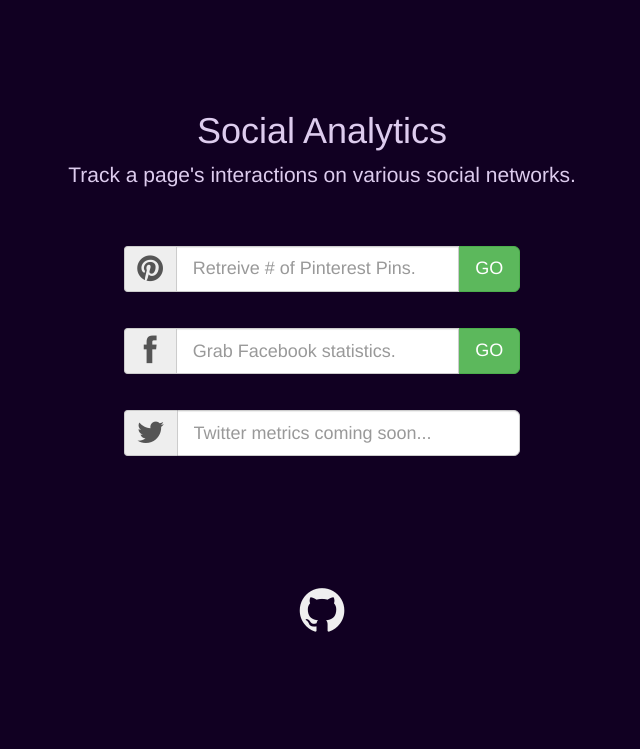
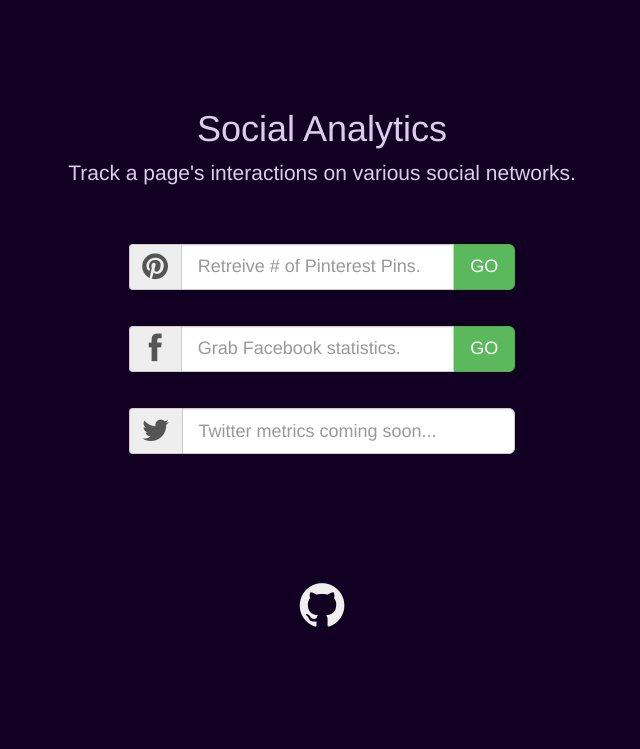
Before and after one commit to Abundnce10/social-analytics-tracking, a Flask app: page / in a window 1280 px wide. Shown: the part 51-800 px from the top of the page, without its empty margins (318-958 px from the left). Run offline with Flask 2, Linux system fonts and the light colour scheme; parts of the project's set-up code (start-up, migrations or seed data) failed here and were passed over; some libraries are stand-ins or nearby versions.

Commit message:
Change to container-fluid div

```diff
--- a/static/css/styles.css
+++ b/static/css/styles.css
@@ -25,8 +25,9 @@ h1 {
 
 /* Custom container */
 .container-full {
-  margin: 0 auto;
+  /*margin: 0 auto;
   width: 100%;
+  */
   min-height:100%;
   background-color:#110022;
   color:#eee;
--- a/templates/index.html
+++ b/templates/index.html
@@ -27,7 +27,7 @@
   </nav>
 
 
-	<div class="container-full">
+	<div class="container-fluid container-full">
 
     <div class="row">
 
```
